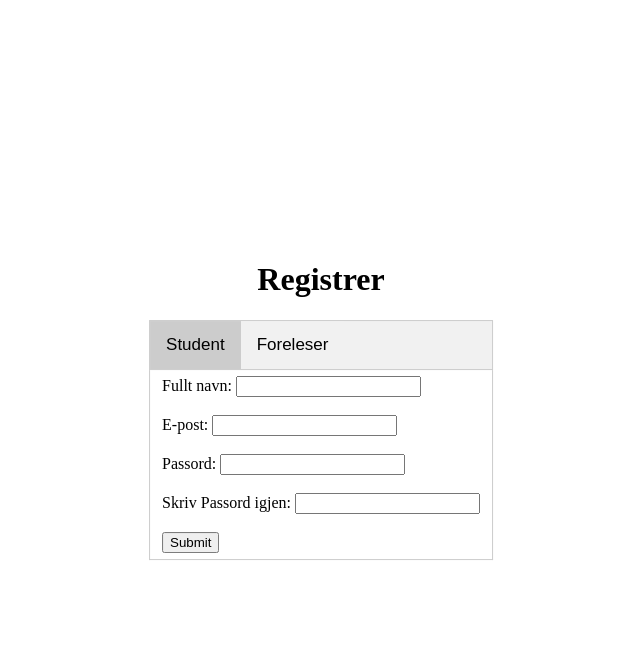
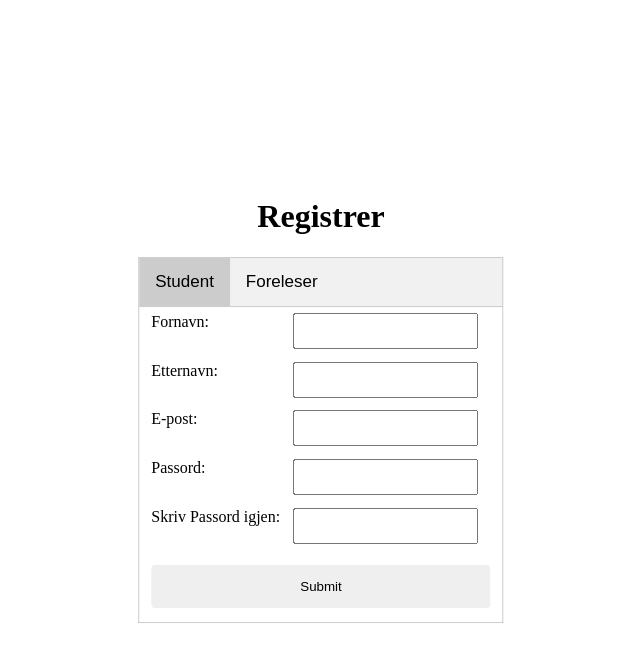
Before and after one commit to WaalerThomas/DataSecurity_Project_Group3, a PHP site: page /registrer.php in a window 1280 px wide. Shown: the top 662 px of the page, without its empty margins (319-959 px from the left). Run offline with PHP 8.4, Linux system fonts and the light colour scheme.

Commit message:
Chaned registrer form design

```diff
--- a/app/steg1/registrer.php
+++ b/app/steg1/registrer.php
@@ -18,6 +18,15 @@ session_start();
 
     .error_msg {
         color: red;
+    }
+
+    input[type=submit] {
+        width: 100%;
+        padding: 14px 20px;
+        margin: 8px 0;
+        border: none;
+        border-radius: 4px;
+        cursor: pointer;
     }
 
     .tab {
@@ -50,11 +59,33 @@ session_start();
         border: 1px solid #ccc;
         border-top: none;
     }
+
+    .customForm {
+        display: grid;
+        grid-template-columns: [labels] auto [controls] 1fr;
+        grid-auto-flow: row;
+        grid-gap: .8em;
+    }
+    .customForm > label  {
+        grid-column: labels;
+        grid-row: auto;
+    }
+    .customForm > input,
+    .customForm > textarea {
+        grid-column: controls;
+        grid-row: auto;
+    }
+    .customForm > input[type=submit] {
+        grid-column: labels / a;
+        grid-row: auto;
+    }
 </style>
 </head>
 <body>
 
 <div class="reg_form">
+    <h1 style="text-align: center;">Registrer</h1>
+
     <?php
     if (isset($_SESSION["errorMessage"])) {
     ?>
@@ -64,17 +95,17 @@ session_start();
     }
     ?>
 
-    <h1 style="text-align: center;">Registrer</h1>
-
     <div class="tab">
         <button class="tablinks active" onclick="openTab(event, 'student')">Student</button>
         <button class="tablinks" onclick="openTab(event, 'foreleser')">Foreleser</button>
     </div>
 
     <div id="student" class="tabcontent" style="display: block">
-        <form action="registrer-action.php" method="post">
-            <label>Fullt navn:</label>
-            <input type="text" id="full_name" name="full_name" required><br><br>
+        <form action="registrer-action.php" method="post" class="customForm">
+            <label>Fornavn:</label>
+            <input type="text" id="first_name" name="first_name" required><br><br>
+            <label>Etternavn:</label>
+            <input type="text" id="last_name" name="last_name" required><br><br>
             <label>E-post:</label>
             <input type="email" id="email" name="email" required><br><br>
             <label>Passord:</label>
@@ -86,22 +117,24 @@ session_start();
     </div>
 
     <div id="foreleser" class="tabcontent">
-        <form action="registrer-action.php" method="post">
-            <label>Fullt navn:</label>
-            <input type="text" id="full_name" name="full_name" required><br><br>
+        <form action="registrer-action.php" method="post" class="customForm">
+            <label>Fornavn:</label>
+            <input type="text" id="first_name" name="first_name" required><br><br>
+            <label>Etternavn:</label>
+            <input type="text" id="last_name" name="last_name" required><br><br>
             <label>E-post:</label>
             <input type="email" id="email" name="email" required><br><br>
             <label>Passord:</label>
             <input type="password" id="password" name="password" required><br><br>
             <label>Skriv Passord igjen:</label>
             <input type="password" id="rep_password" name="rep_password" required><br><br>
+            <label>Profilbilde: </label>
+            <input type="file" name="fileToUpload" id="fileToUpload"><br><br>
+            <p>Undervisningsemne</p>
             <label>Emnekode:</label>
             <input type="text" id="emnekode" name="emnekode" required><br><br>
             <label>Emnepin:</label>
             <input type="text" id="emnepin" name="emnepin" required><br><br>
-            <label>Profilbilde: </label>
-            <input type="file" name="fileToUpload" id="fileToUpload">
-            <br><br>
             <input type="submit" value="Submit" name="registrer_foreleser">
         </form>
     </div>
@@ -109,14 +142,17 @@ session_start();
     <script>
         function openTab(evt, tabName) {
             var i, tabcontent, tablinks;
+
             tabcontent = document.getElementsByClassName("tabcontent");
             for (i = 0; i < tabcontent.length; i++) {
                 tabcontent[i].style.display = "none";
             }
+
             tablinks = document.getElementsByClassName("tablinks");
             for (i = 0; i < tablinks.length; i++) {
                 tablinks[i].className = tablinks[i].className.replace(" active", "");
             }
+
             document.getElementById(tabName).style.display = "block";
             evt.currentTarget.className += " active";
         }
```
